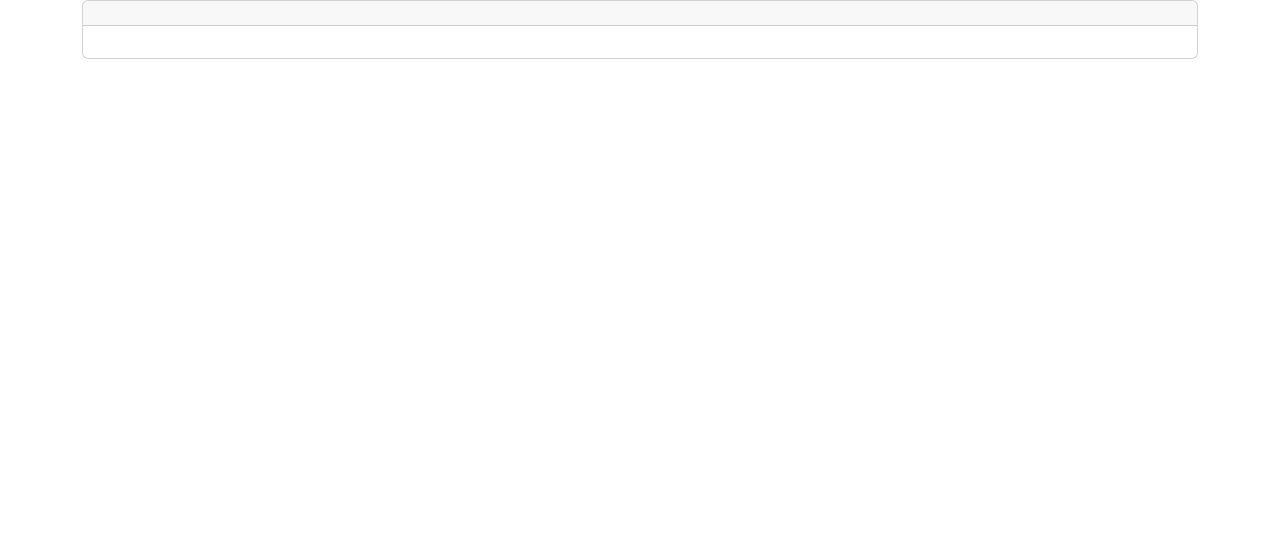
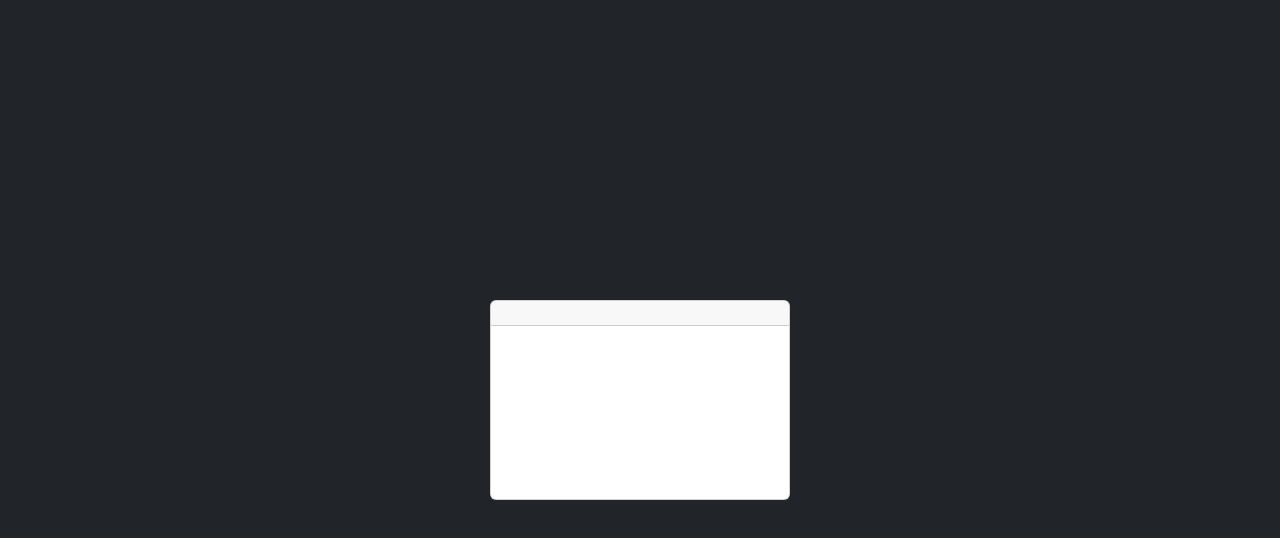
Before and after one commit to akthernahela/react-use-state, a React (Vite) app: page / in a window 1280 px wide. Shown: the top 538 px of the page. Built offline with nearby package versions, Linux system fonts and the light colour scheme.

Commit message:
Set the card at the page center

```diff
--- a/src/components/Main.jsx
+++ b/src/components/Main.jsx
@@ -1,16 +1,16 @@
 export default function Main() {
 
     return (
-        <main>
-            <div className="container">
-                <div className="card">
-                    <div className="card-header">
-                        <h1 className="card-title"></h1>
-                    </div>
-                    <div className="card-body">
-                    </div>
+        <main className="bg-dark">
+
+            <div className="card">
+                <div className="card-header">
+                    <h1 className="card-title"></h1>
+                </div>
+                <div className="card-body">
                 </div>
             </div>
+
         </main>
     )
 }
--- a/src/index.css
+++ b/src/index.css
@@ -1,2 +1,16 @@
 @import url('bootstrap');
 @import url('bootstrap-icons');
+
+main {
+    height: 100vh;
+}
+
+.card {
+    position: absolute;
+    top: 50%;
+    left: 50%;
+    min-width: 300px;
+    min-height: 200px;
+    margin-top: -100px;
+    margin-left: -150px;
+}
```
